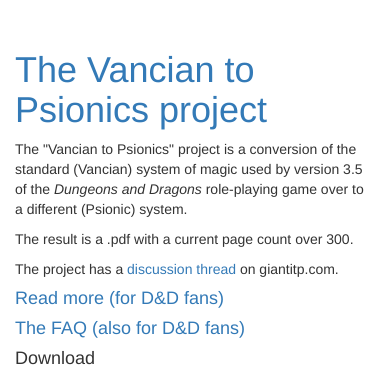
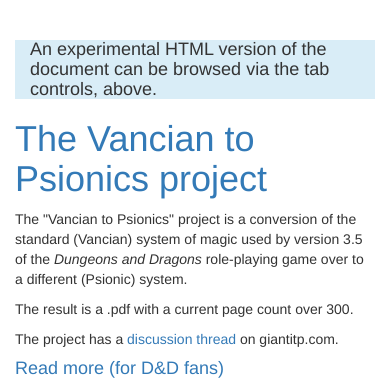
Before and after one commit to Ernir/old.ernir.net, a Django app: template vanciantopsionics/templates/vtp_main.html in a window 390 px wide. Shown: the top 381 px of the page. Run offline with Django 3.2, Linux system fonts and the light colour scheme; the template is opened without the code that fills it, so the values that code supplies are empty; parts of the project's set-up code (start-up, migrations or seed data) failed here and were passed over; some libraries are stand-ins or nearby versions.

Commit message:
VtP index page updated with info.

```diff
--- a/vanciantopsionics/templates/vtp_main.html
+++ b/vanciantopsionics/templates/vtp_main.html
@@ -7,13 +7,14 @@
 {% endblock %}
 
 {% block content %}
+    <h4 class="bg-info col-md-12">An experimental HTML version of the document can be browsed via the tab controls, above.</h4>
     <div>
         <h1><a href="{% url "vanciantopsionics.views.vtp_index" %}">The
             Vancian to Psionics project</a></h1>
     </div>
 
     <div class="row">
-            <div class="col-sm-7 blog-main">
+            <div class="col-sm-7">
             <p>The "Vancian to Psionics" project is a conversion of the standard
             (Vancian) system of magic used by version 3.5 of the <i>Dungeons and
             Dragons</i> role-playing game over to a different (Psionic) system.</p>
```
